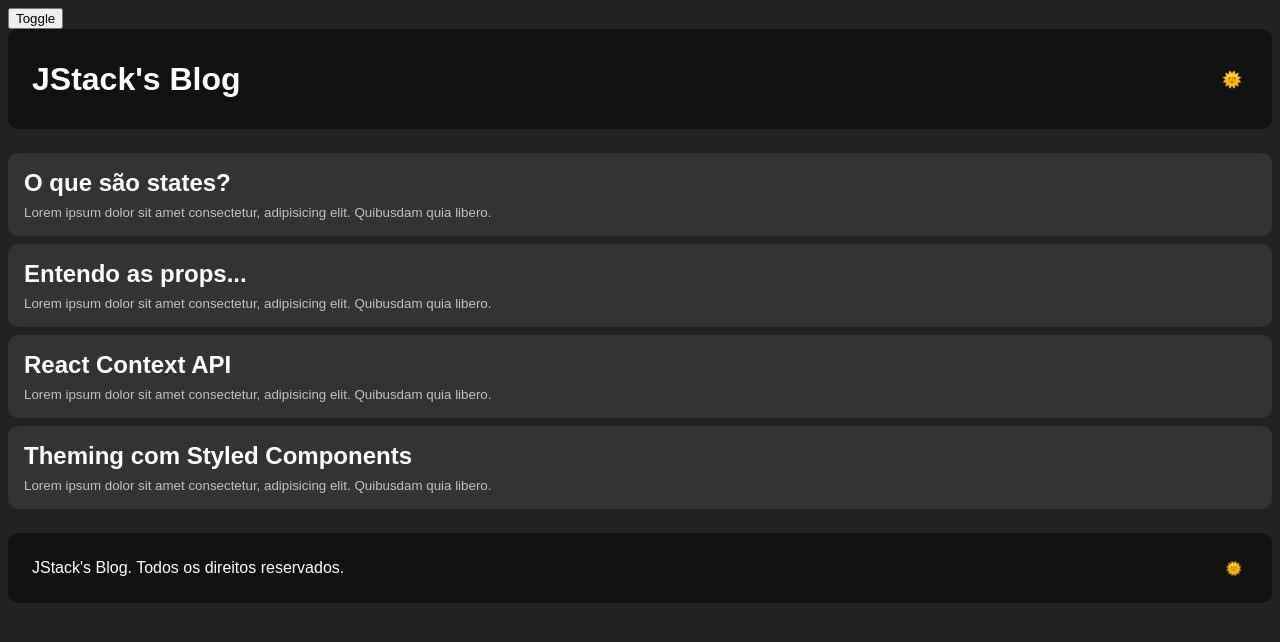
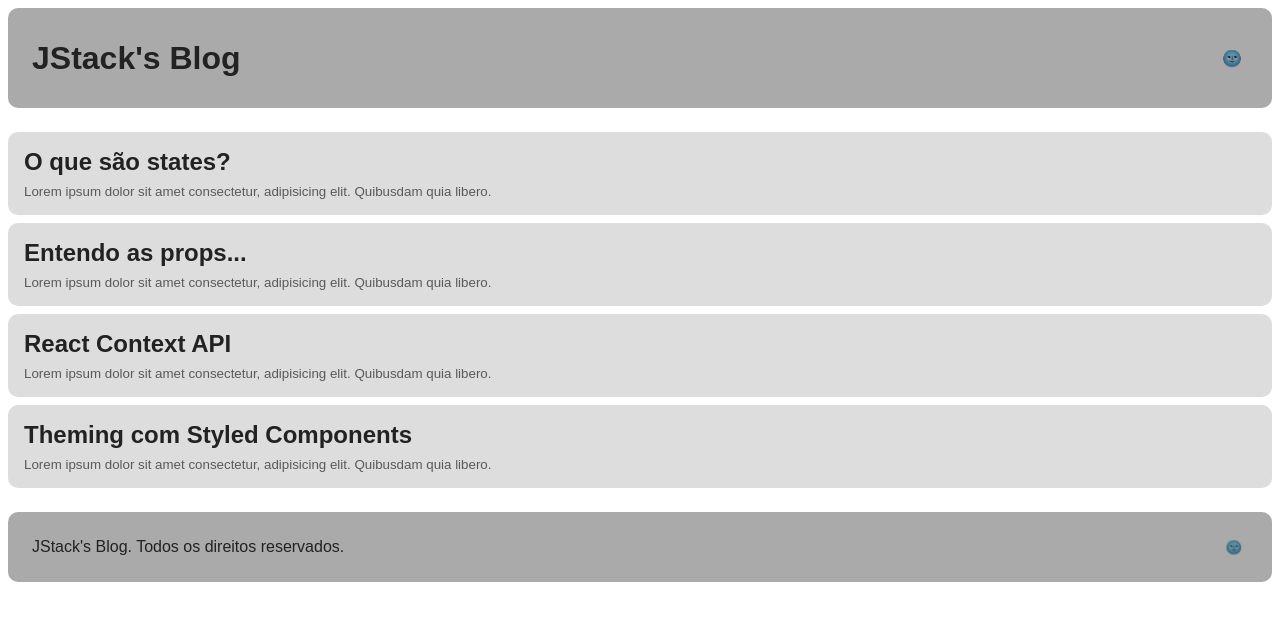
Before and after one commit to gabrielcaamargo/jstack, a React app in the folder reactFundamentos/: page / in a window 1280 px wide. Shown: the top 642 px of the page. Built offline with nearby package versions, Linux system fonts and the light colour scheme.

Commit message:
refactoring some functional components to class components

```diff
--- a/reactFundamentos/src/App.js
+++ b/reactFundamentos/src/App.js
@@ -9,7 +9,7 @@ import themes from './styles/themes'
 
 function App() {
 
-  const [theme, setTheme] = useState('dark')
+  const [theme, setTheme] = useState('light')
 
   const firstRender = useRef(true)
   console.debug(firstRender.current)
@@ -39,14 +39,18 @@ function App() {
   return (
     <ThemeProvider theme={currentTheme}>
       <GlobalStyle />
-      <button onClick={handleToggleTheme}>Toggle</button>
       {theme === 'dark' && (
         <Layout
           onToggleTheme={handleToggleTheme}
           selectedTheme={theme}
         />
       )}
-      <br /><br /><br /><br /><br /><br /><br /><br /><br /><br /><br /><br /><br /><br /><br /><br /><br /><br /><br /><br /><br /><br /><br /><br /><br /><br /><br /><br /><br /><br /><br /><br /><br /><br /><br /><br /><br /><br /><br /><br /><br /><br /><br /><br /><br /><br /><br /><br /><br /><br />
+      {theme === 'light' && (
+        <Layout
+          onToggleTheme={handleToggleTheme}
+          selectedTheme={theme}
+        />
+      )}
     </ThemeProvider>
   );
 };
--- a/reactFundamentos/src/components/PostsList/index.js
+++ b/reactFundamentos/src/components/PostsList/index.js
@@ -5,7 +5,9 @@ import Post from './Post';
 
 import posts from './posts';
 
-export default function PostsList() {
+
+export default class PostsList extends React.Component{
+  render( ){
     return (
       <Container>
         {posts.map((post) => (
@@ -16,5 +18,6 @@ export default function PostsList() {
           />
         ))}
       </Container>
-  );
+    )
   }
+}
```
Also changed, not shown: reactFundamentos/src/components/Header/index.js (+22 -3 lines). Lines whose indentation alone changed are shown as unchanged.
